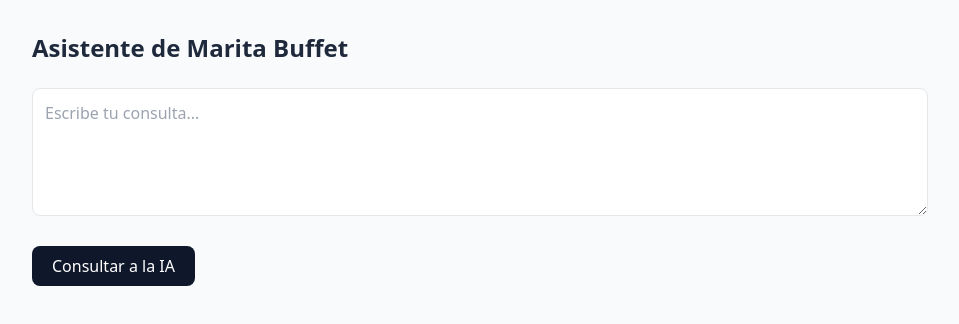
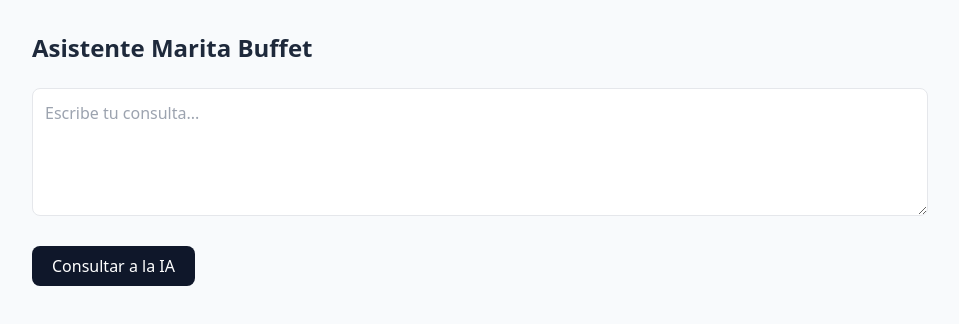
Before and after one commit to jojechta1-alt/MARITAS, a React (Vite) app: page / in a window 1280 px wide. Shown: the top 324 px of the page, without its empty margins (160-1119 px from the left). Built offline with nearby package versions, Linux system fonts and the light colour scheme; no server answers.

Commit message:
Update App.jsx

```diff
--- a/src/App.jsx
+++ b/src/App.jsx
@@ -1,9 +1,7 @@
 import React, { useState } from 'react';
 import { GoogleGenerativeAI } from '@google/generative-ai';
 import { CONFIG } from './config';
-import {
-  Utensils, Sparkles, DollarSign, MessageSquare
-} from 'lucide-react';
+import { Utensils, Sparkles, DollarSign, MessageSquare } from 'lucide-react';
 
 export default function App() {
   const [activeTab, setActiveTab] = useState('ia');
@@ -14,18 +12,12 @@ export default function App() {
   const generateAIResponse = async () => {
     if (!prompt.trim()) return;
 
-    // Aquí usamos la configuración como viene de config.js
-    if (!CONFIG.GEMINI_API_KEY) {
-      setIaResponse("⚠️ API Key no configurada.");
-      return;
-    }
-
     setLoading(true);
     try {
       const genAI = new GoogleGenerativeAI(CONFIG.GEMINI_API_KEY);
       const model = genAI.getGenerativeModel({ model: "gemini-1.5-flash" });
 
-      const result = await model.generateContent(`Actúa como un experto asesor para "Marita Buffet". ${prompt}`);
+      const result = await model.generateContent(`Actúa como un experto asesor de catering y buffet para "Marita Buffet". ${prompt}`);
       const response = await result.response;
       setIaResponse(response.text());
     } catch (error) {
@@ -37,9 +29,10 @@ export default function App() {
   };
 
   return (
-    <div className="min-h-screen bg-slate-50 p-8">
+    <div className="min-h-screen bg-slate-50 flex">
+      <main className="flex-1 p-8">
         <div className="max-w-4xl mx-auto space-y-6">
-        <h2 className="text-2xl font-bold">Asistente de Marita Buffet</h2>
+          <h1 className="text-2xl font-bold">Asistente Marita Buffet</h1>
           <textarea
             className="w-full h-32 p-3 border rounded-lg"
             value={prompt}
@@ -52,8 +45,13 @@ export default function App() {
           >
             {loading ? 'Consultando...' : 'Consultar a la IA'}
           </button>
-        {iaResponse && <div className="p-4 bg-white border rounded-lg">{iaResponse}</div>}
+          {iaResponse && (
+            <div className="p-4 bg-white border rounded-lg whitespace-pre-line">
+              {iaResponse}
             </div>
+          )}
+        </div>
+      </main>
     </div>
   );
 }
```
Lines whose indentation alone changed are shown as unchanged.
